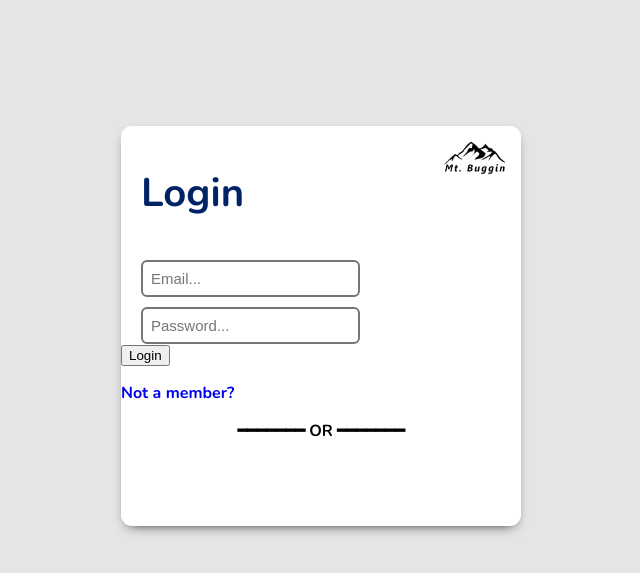
After one commit to Alexturner2000/web-dev-group-assignment, a PHP site: page /html/login.html in a window 1280 px wide. The commit adds this page. Shown: the top 573 px of the page, without its empty margins (319-959 px from the left). Run offline with PHP 8.4, Linux system fonts and the light colour scheme; some libraries are stand-ins or nearby versions.

Commit message:
Add files via upload

```diff
--- /dev/null
+++ b/css/login.css
@@ -0,0 +1,85 @@
+body{
+  background-color: rgba(0,0,0,.1);
+  font-family: 'Nunito', sans-serif;
+  font-weight: bold;
+}
+
+
+
+#login_box {
+  border: 17px none transparent;
+  border-radius: 11px;
+  background-color: white;
+  width: 400px;
+  height: 400px;
+  margin-top: 10%;
+  margin-bottom: auto;
+  margin-left: auto;
+  margin-right: auto;
+  box-shadow: 0px 5px 13px -7px #000000;
+}
+
+/* HEADER (LOGO AND LOGIN) */
+header {
+  box-sizing: border-box;
+  display: flex;
+  justify-content:space-between;
+  align-items: center;
+}
+
+header .logo {
+  width: auto;
+  height: 50px;
+}
+
+header img {
+    margin-right: 0%;
+    margin-top: -18%;
+}
+
+header p {
+  font-size: 40px;
+  margin-left: 5%;
+  color: #002366;
+}
+
+/* INPUTS*/
+.input_box {
+  margin-left: 5%;
+}
+
+#email_id {
+  padding: 8px;
+  font-size: 15px;
+  border-width: 2px;
+  border-radius: 6px;
+  border-color: #f1f8f;
+  border-style: double;
+  color: #b3b3b3;
+}
+
+#password_id {
+  padding: 8px;
+  font-size: 15px;
+  border-width: 2px;
+  border-radius: 6px;
+  border-color: #f1f8f;
+  border-style: double;
+  color: #b3b3b3;
+  margin-top: 10px;
+}
+
+.register a {
+  text-decoration: none;
+}
+
+.register a:hover {
+   text-decoration: underline;
+}
+
+/* Additional login */
+.split {
+  text-align: center;
+  margin-left: auto;
+  margin-right: auto;
+}
--- /dev/null
+++ b/html/login.html
@@ -0,0 +1,50 @@
+<!DOCTYPE html>
+<HTML lang="en">
+
+<HEAD>
+	<TITLE> INDEX </TITLE>
+	<META name="author" content="Alex Turner & Keiran Conway">
+	<META name="Description" content="Login page for 'Mt.Buggin' website">
+	<META name="google-signin-client_id" content="************">
+	<link href="https://fonts.googleapis.com/css?family=Nunito:400,600,700" rel="stylesheet">
+	<link href="https://fonts.googleapis.com/css2?family=Quicksand:wght@300&display=swap" rel="stylesheet">
+	<link rel="preconnect" href="https://fonts.gstatic.com">
+	<link rel="stylesheet" href="/css/login.css">
+</HEAD>
+
+<BODY>
+	<div id="login_box">
+
+		<header>
+			<p>Login</p>
+			<img src="../images/MtBuggin.png" class="logo">
+		</header>
+
+		<div class="input_box">
+			<input type="email" placeholder="Email..." id="email_id" /><br>
+			<input type="password" placeholder="Password..." id="password_id" /><br>
+		</div>
+
+		<button onclick="login()">Login</button>
+
+		<div class=register><p><a href="register.html">Not a member?</a></p></div>
+
+		 <div class="split">━━━━━━━ OR ━━━━━━━</div>
+
+		<div class="google_login">
+			<!--<img src="../images/icons/google/btn_google_signin_dark_normal_web@2x.png" class="logo"> -->
+		</div>
+
+
+	</div>
+	<script src="../javascript/login.js"></script>
+
+	<script src="https://apis.google.com/js/api.js">
+		gapi.load('auth2', function(){
+			gapi.auth2.init();
+		});
+	</script>
+
+</BODY>
+
+</HTML>
```
Also changed, not shown: index.html (+5 -4 lines), style.css (+27 -5 lines), images/icons/facebook/facebook-24.png (added), images/icons/google/btn_google_signin_dark_disabled_web@2x.png (added), images/icons/google/btn_google_signin_dark_focus_web@2x.png (added), images/icons/google/btn_google_signin_dark_normal_web@2x.png (added), images/icons/google/btn_google_signin_dark_pressed_web@2x.png (added), images/icons/instagram/instagram-24-hover.png (added), images/icons/instagram/instagram-24.png (added), images/icons/twitter/twitter-24.png (added), images/icons/youtube/youtube-3-24.png (added).
